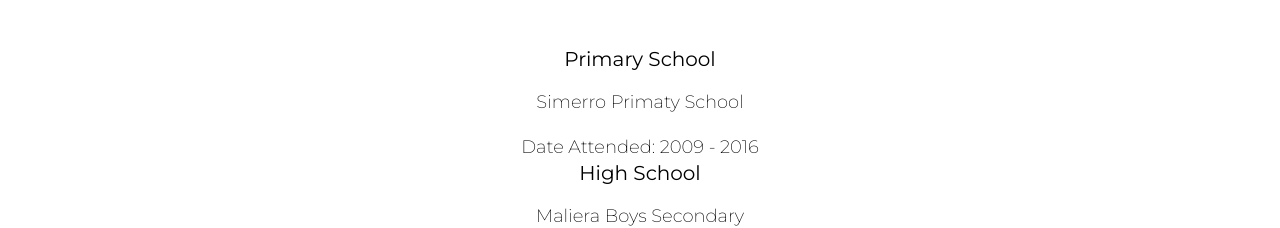
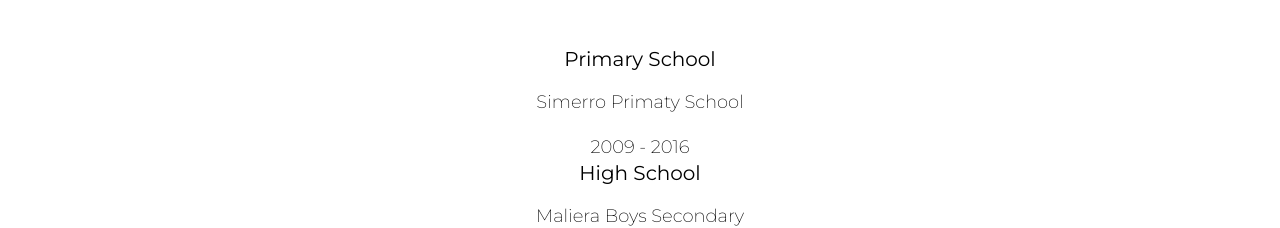
Before and after one commit to OkelloSam21/automatic-octo-rotary-phone, a React (Vite) app: page / in a window 1280 px wide. Shown: the part 2880-3108 px from the top of the page. Built offline with nearby package versions, Linux system fonts and the light colour scheme.

Commit message:
remove "date started"

```diff
--- a/src/Components/Education.jsx
+++ b/src/Components/Education.jsx
@@ -16,7 +16,7 @@ const Education = () => {
                 <div className="education-item">
                     <h3>Primary School</h3>
                     <p>Simerro Primaty School</p>
-                    <p>Date Attended: 2009 - 2016</p>
+                    <p> 2009 - 2016</p>
                 </div>
                 <div className="education-item">
                     <h3>High School</h3>
```
